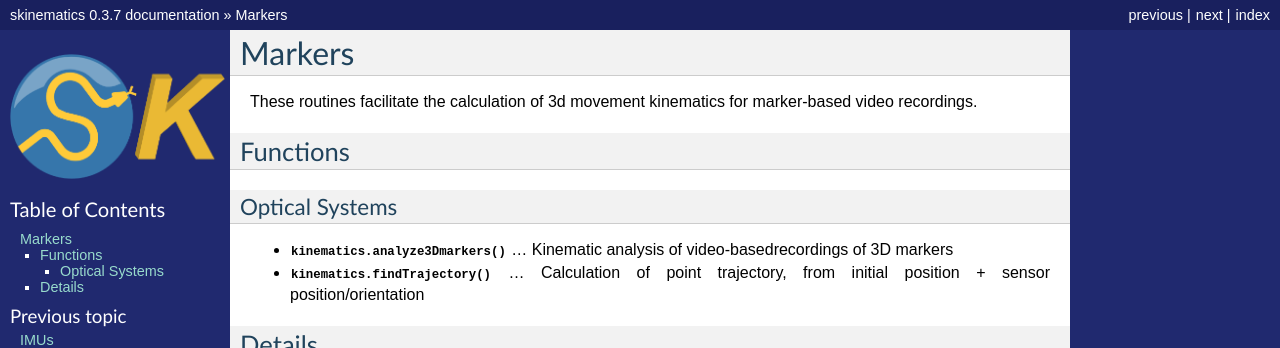
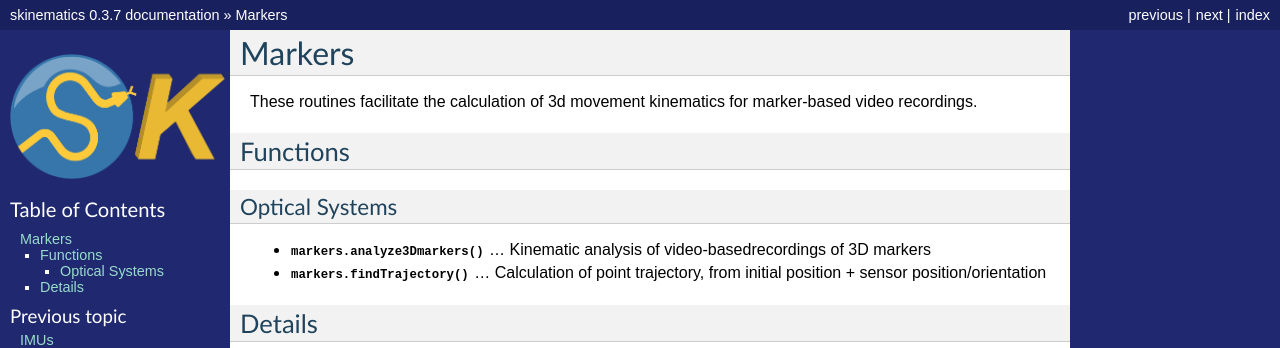
Before and after one commit to thomas-haslwanter/scikit-kinematics, a Sphinx documentation site: the page built from docs/markers.rst, in a window 1280 px wide, cut to the strip 0-348 px from the top of the page. Built offline with Sphinx 7.4.7, drawn with Linux system fonts in a browser that asks for light colours.

Commit message:
fixed a mistake in the "markers" docu

```diff
--- a/docs/markers.rst
+++ b/docs/markers.rst
@@ -11,8 +11,8 @@ Functions
 
 Optical Systems
 ^^^^^^^^^^^^^^^
-* :func:`kinematics.analyze3Dmarkers` ... Kinematic analysis of video-basedrecordings of 3D markers
-* :func:`kinematics.findTrajectory` ... Calculation of point trajectory, from initial position + sensor position/orientation
+* :func:`markers.analyze3Dmarkers` ... Kinematic analysis of video-basedrecordings of 3D markers
+* :func:`markers.findTrajectory` ... Calculation of point trajectory, from initial position + sensor position/orientation
 
 Details
 -------
```
